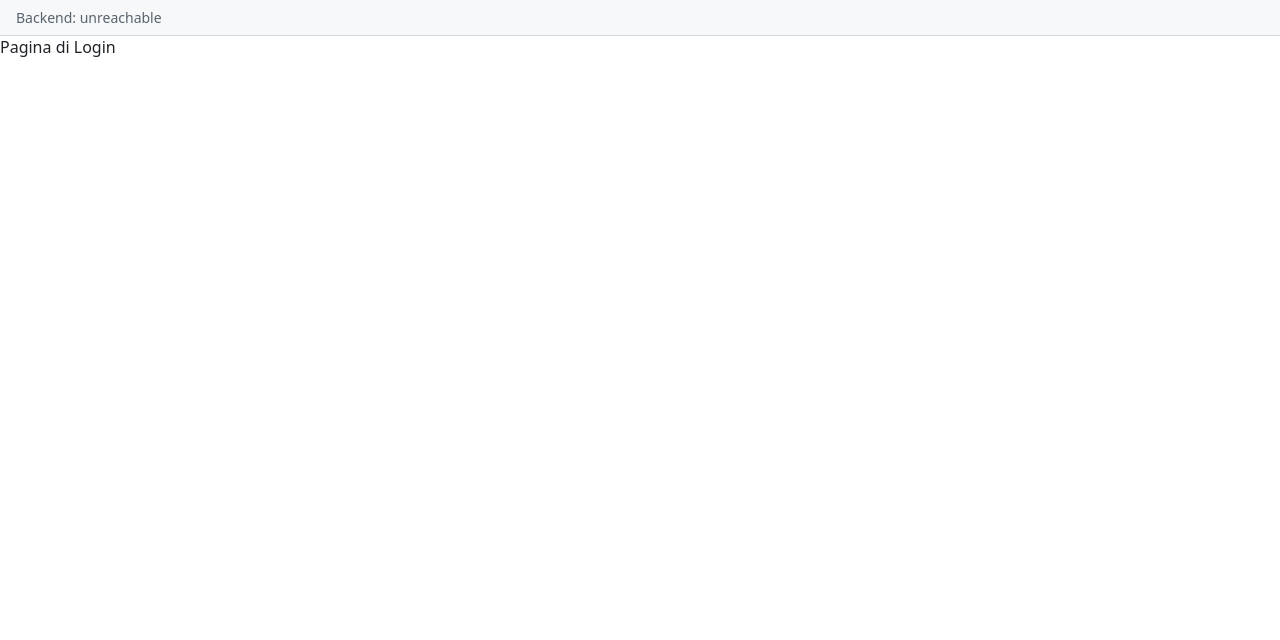
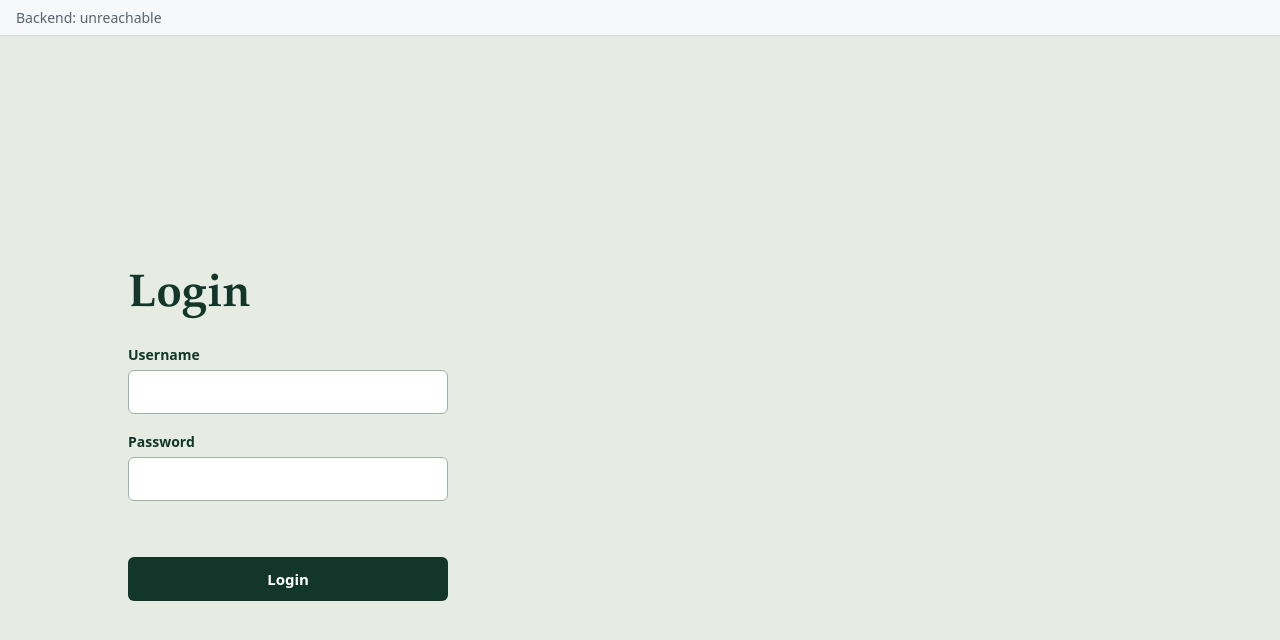
Before and after one commit to Agile-Software-Development-2026-2027/physics-2d-group-19, a React (Vite) app in the folder frontend/: page /login in a window 1280 px wide. Shown: the top 640 px of the page. Built offline with nearby package versions, Linux system fonts and the light colour scheme; no server answers.

Commit message:
Add login page with tests and style

```diff
--- a/frontend/src/mocks/handlers.js
+++ b/frontend/src/mocks/handlers.js
@@ -9,11 +9,9 @@ const healthHandler = http.get('/api/health',() => {
 const loginHandler  = http.post('/api/auth/login' , async ({ request }) => {
     const body = await request.json()
     if (body.username === 'operator' && body.password === 'secret')
-        return HttpResponse.json(
-        {access_token : 'jwt_token' , token_type : 'bearer'},
-        )
+        return HttpResponse.json({ token : 'jwt_token' })
     else
-        return HttpResponse.json({detail : 'Incorrect username or password'},{status:401})
+        return HttpResponse.json({ detail : 'Incorrect username or password' }, { status : 401 })
 })
 
 const getCurrentUserHandler = http.get('/api/auth/me' , () => {
--- /dev/null
+++ b/frontend/src/pages/LoginPage.css
@@ -0,0 +1,106 @@
+/* Login page inspired by the lab: a microscope field of view with
+   green algae cells under a radial light, like in the experiments.
+   Only CSS, no images. */
+
+.login-page {
+  position: relative;
+  overflow: hidden;
+  min-height: 100vh;
+  display: flex;
+  align-items: center;
+  padding: 0 10%;
+  background: #e6ece4;
+  color: #12372a;
+  font-family: system-ui, 'Segoe UI', sans-serif;
+  text-align: left;
+}
+
+
+
+.login-page form {
+  position: relative;
+  z-index: 1;
+  display: flex;
+  flex-direction: column;
+  gap: 18px;
+  width: 100%;
+  max-width: 320px;
+}
+
+.login-page h1 {
+  margin: 0 0 6px;
+  font-family: Charter, 'Iowan Old Style', 'Palatino Linotype', Georgia, serif;
+  font-size: 46px;
+  font-weight: 700;
+  line-height: 1.1;
+}
+
+.login-page label {
+  display: flex;
+  flex-direction: column;
+  gap: 6px;
+  font-size: 14px;
+  font-weight: 600;
+}
+
+.login-page input {
+  padding: 11px 12px;
+  border: 1px solid #9db3a4;
+  border-radius: 6px;
+  background: #ffffff;
+  color: #12372a;
+  font-family: inherit;
+  font-size: 15px;
+}
+
+.login-page input:focus {
+  border-color: #3e8e4f;
+  outline: 3px solid rgba(62, 142, 79, 0.3);
+}
+
+/* Error message: it keeps its space, so the page does not jump */
+.login-page p {
+  min-height: 20px;
+  margin: 0;
+  color: #a3361f;
+  font-size: 14px;
+  font-weight: 600;
+}
+
+.login-page button {
+  padding: 12px;
+  border: none;
+  border-radius: 6px;
+  background: #12372a;
+  color: #ffffff;
+  font-family: inherit;
+  font-size: 15px;
+  font-weight: 600;
+  cursor: pointer;
+}
+
+.login-page button:hover {
+  background: #1e5a43;
+}
+
+.login-page button:disabled {
+  background: #7d9488;
+  cursor: wait;
+}
+
+.login-page button:focus-visible {
+  outline: 3px solid #3e8e4f;
+  outline-offset: 2px;
+}
+
+/* Small screens: only the form, the field of view is hidden */
+@media (max-width: 800px) {
+  .login-page {
+    padding: 0 24px;
+  }
+
+  .login-page::before,
+  .login-page::after {
+    display: none;
+  }
+}
--- a/frontend/src/pages/LoginPage.jsx
+++ b/frontend/src/pages/LoginPage.jsx
@@ -1,3 +1,60 @@
+import { useState } from 'react'
+import { useNavigate } from 'react-router-dom'
+import { login } from '../api/client.js'
+import './LoginPage.css'
+
 export function LoginPage() {
-  return <div>Pagina di Login</div>
+  const [username, setUsername] = useState('')
+  const [password, setPassword] = useState('')
+  const [error, setError] = useState('')
+  const [sending, setSending] = useState(false)
+  const navigate = useNavigate()
+
+  async function handleSubmit(event) {
+    // Do not reload the page
+    event.preventDefault()
+    setError('')
+    setSending(true)
+
+    try {
+      // login() also saves the token
+      await login(username, password)
+      navigate('/elaborazione')
+    } catch {
+      setError('Username or password incorrect')
+      setSending(false)
+    }
+  }
+
+  return (
+    <div className='login-page'>
+      <form onSubmit={handleSubmit}>
+      <h1>Login</h1>
+
+      <div>
+        <label>
+          Username
+          <input value={username} onChange={(e) => setUsername(e.target.value)} />
+        </label>
+      </div>
+
+      <div>
+        <label>
+          Password
+          <input
+            type="password"
+            value={password}
+            onChange={(e) => setPassword(e.target.value)}
+          />
+        </label>
+      </div>
+
+      <p>{error}</p>
+
+      <button type="submit" disabled={sending}>
+        Login
+      </button>
+    </form>
+    </div>
+  )
 }
```
Also changed, not shown: 1 other file (tests, documents, lock files or other folders).
